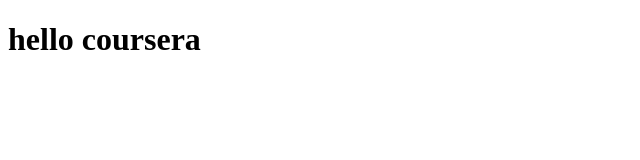
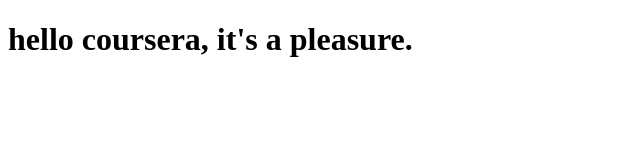
Before and after one commit to Juvveyy/coursera-test, a plain HTML site: page site/index.html in a window 1280 px wide. Shown: the whole page, without its empty margins (0-640 px from the left). Drawn offline with Linux system fonts and the light colour scheme.

Commit message:
Small addition to our page content

```diff
--- a/site/index.html
+++ b/site/index.html
@@ -6,6 +6,6 @@
 	<title>Hello Coursera!</title>
 </head>
 <body>
-	<h1>hello coursera</h1>
+	<h1>hello coursera, it's a pleasure.</h1>
 </body>
 </html>
```
